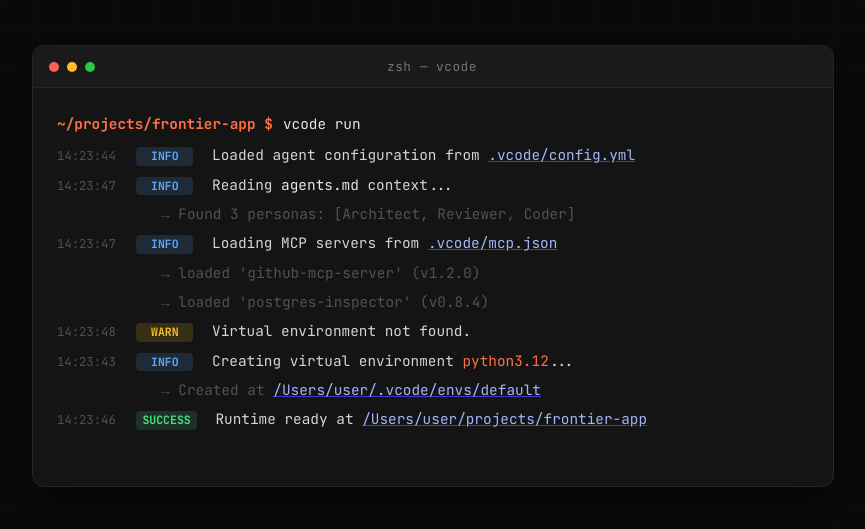
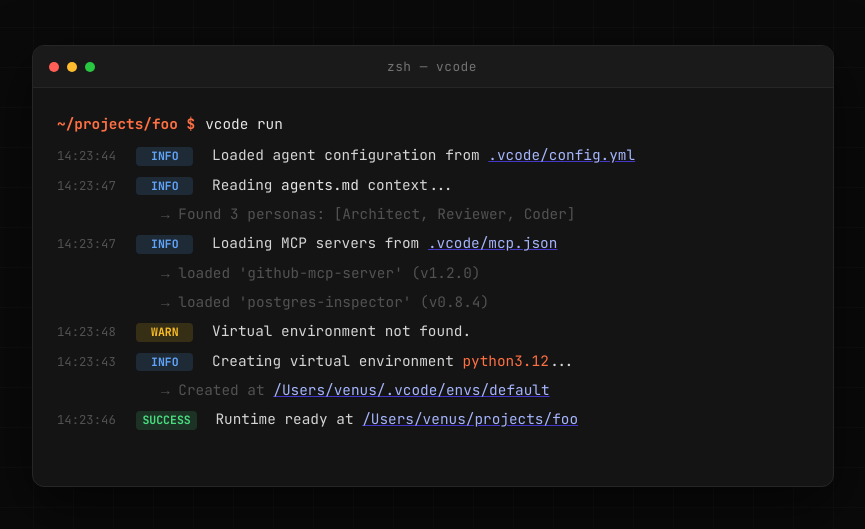
Before and after one commit to fswair/vcode, a plain HTML site: page index.html in a window 1280 px wide. Shown: the part 173-702 px from the top of the page, without its empty margins (207-1072 px from the left). Drawn offline with Linux system fonts and the light colour scheme.

Commit message:
Update index.html

```diff
--- a/index.html
+++ b/index.html
@@ -364,7 +364,7 @@
 
     <script>
         const terminal = document.getElementById('terminal');
-        const promptText = "~/projects/frontier-app $ ";
+        const promptText = "~/projects/foo $ ";
         const command = "vcode run";
 
         function getTimestamp() {
@@ -382,8 +382,8 @@
             { type: 'output', html: `<span class="dim" style="margin-left: 104px;">→ loaded 'postgres-inspector' (v0.8.4)</span>`, delay: 150 },
             { type: 'output', html: `${getTimestamp()} <span class="badge level-warn">WARN</span> Virtual environment not found.`, delay: 400 },
             { type: 'output', html: `${getTimestamp()} <span class="badge level-info">INFO</span> Creating virtual environment <span class="orange">python3.12</span>...`, delay: 600 },
-            { type: 'output', html: `<span class="dim" style="margin-left: 104px;">→ Created at <span class="path">/Users/user/.vcode/envs/default</span></span>`, delay: 200 },
-            { type: 'output', html: `${getTimestamp()} <span class="badge level-success">SUCCESS</span> Runtime ready at <span class="path">/Users/user/projects/frontier-app</span>`, delay: 500 },
+            { type: 'output', html: `<span class="dim" style="margin-left: 104px;">→ Created at <span class="path">/Users/venus/.vcode/envs/default</span></span>`, delay: 200 },
+            { type: 'output', html: `${getTimestamp()} <span class="badge level-success">SUCCESS</span> Runtime ready at <span class="path">/Users/venus/projects/foo</span>`, delay: 500 },
             { type: 'output', html: `<br>${getTimestamp()} <span class="badge level-ready">READY</span> <span class="white">Agent listening. Select a task to begin:</span>`, delay: 600 },
 
             { type: 'menu', delay: 4000 },
```
